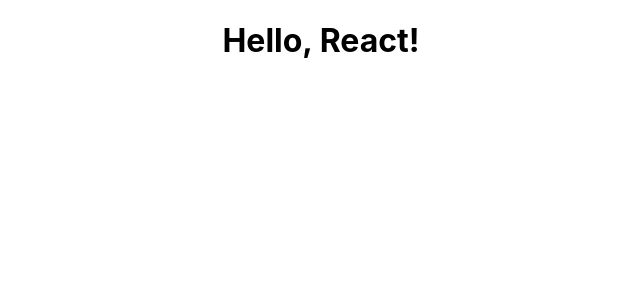
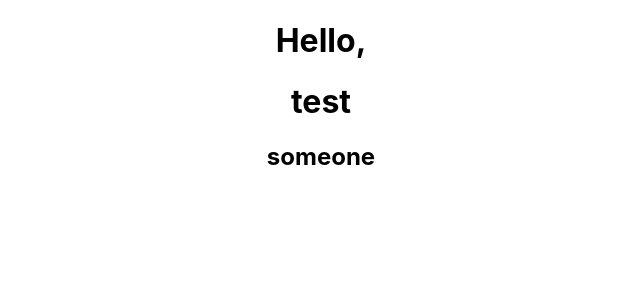
Before and after one commit to VibavariG/first_react_app, a React (Create React App) app: page / in a window 1280 px wide. Shown: the top 300 px of the page, without its empty margins (319-959 px from the left). Built offline with nearby package versions, Linux system fonts and the light colour scheme.

Commit message:
maint: Add dynamic hello message

```diff
--- a/src/App.js
+++ b/src/App.js
@@ -1,9 +1,21 @@
 import './App.css';
 
 const App = () => {
+  const name = null
+  //const isNameShowing = false
   return (
     <div className="App">
-        <h1>Hello, React!</h1>
+        <h1>Hello,</h1>
+        {name ? (
+          <>
+          <h1>{name}</h1>
+          </>
+        ): (
+          <>
+          <h1>test</h1>
+          <h2>someone</h2>
+          </>
+        )}
     </div>
   );
 }
```
